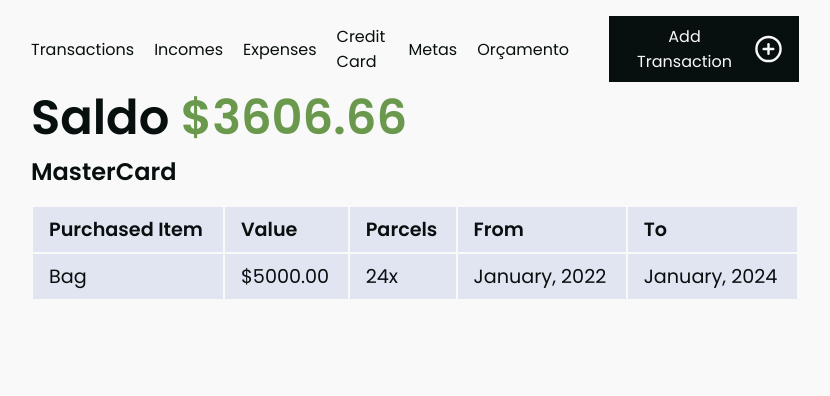
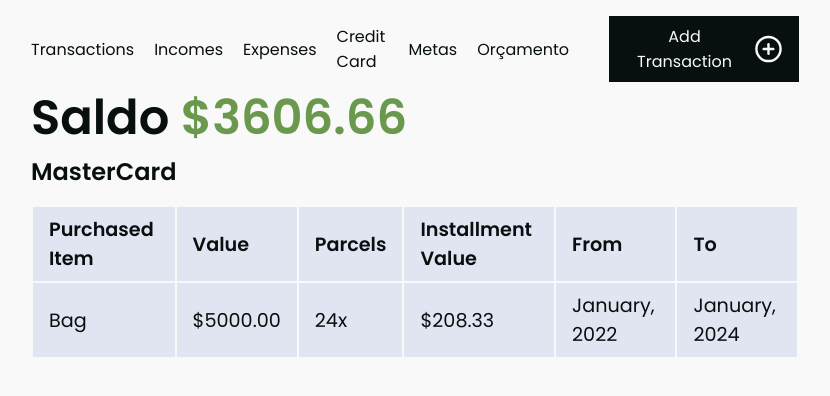
Before and after one commit to anasofiamelo/finances-app, a React (Create React App) app: page /credit-card/MasterCard in a window 1280 px wide. Shown: the top 396 px of the page, without its empty margins (225-1055 px from the left). Built offline with nearby package versions, Linux system fonts and the light colour scheme.

Commit message:
credit card component change

```diff
--- a/src/components/Invoices/CreditCard.jsx
+++ b/src/components/Invoices/CreditCard.jsx
@@ -1,10 +1,8 @@
 import { useParams } from "react-router-dom";
-import { userCards, monthNames } from "../../utils";
+import { userCards } from "../../utils";
 import moment from "moment";
 
 const CreditCard = (props) => {
-  const data = moment().format("MM-DD-YYYY");
-  console.log(data);
   const { creditCard } = useParams();
 
   const foundCreditCard = userCards.find(
@@ -17,7 +15,8 @@ const CreditCard = (props) => {
         <td>{item}</td>
         <td>${totalValue.toFixed(2)}</td>
         <td>{times}x</td>
-        <td>{`${monthNames[start.getMonth()]}, ${start.getFullYear()}`}</td>
+        <td>${(totalValue / times).toFixed(2)}</td>
+        <td>{`${moment(start).format("MMMM, YYYY")}`}</td>
         <td>{`${moment(start).add(times, "months").format("MMMM, YYYY")}`}</td>
       </tr>
     )
@@ -32,6 +31,7 @@ const CreditCard = (props) => {
             <td>Purchased Item</td>
             <td>Value</td>
             <td>Parcels</td>
+            <td>Installment Value</td>
             <td>From</td>
             <td>To</td>
           </tr>
```
